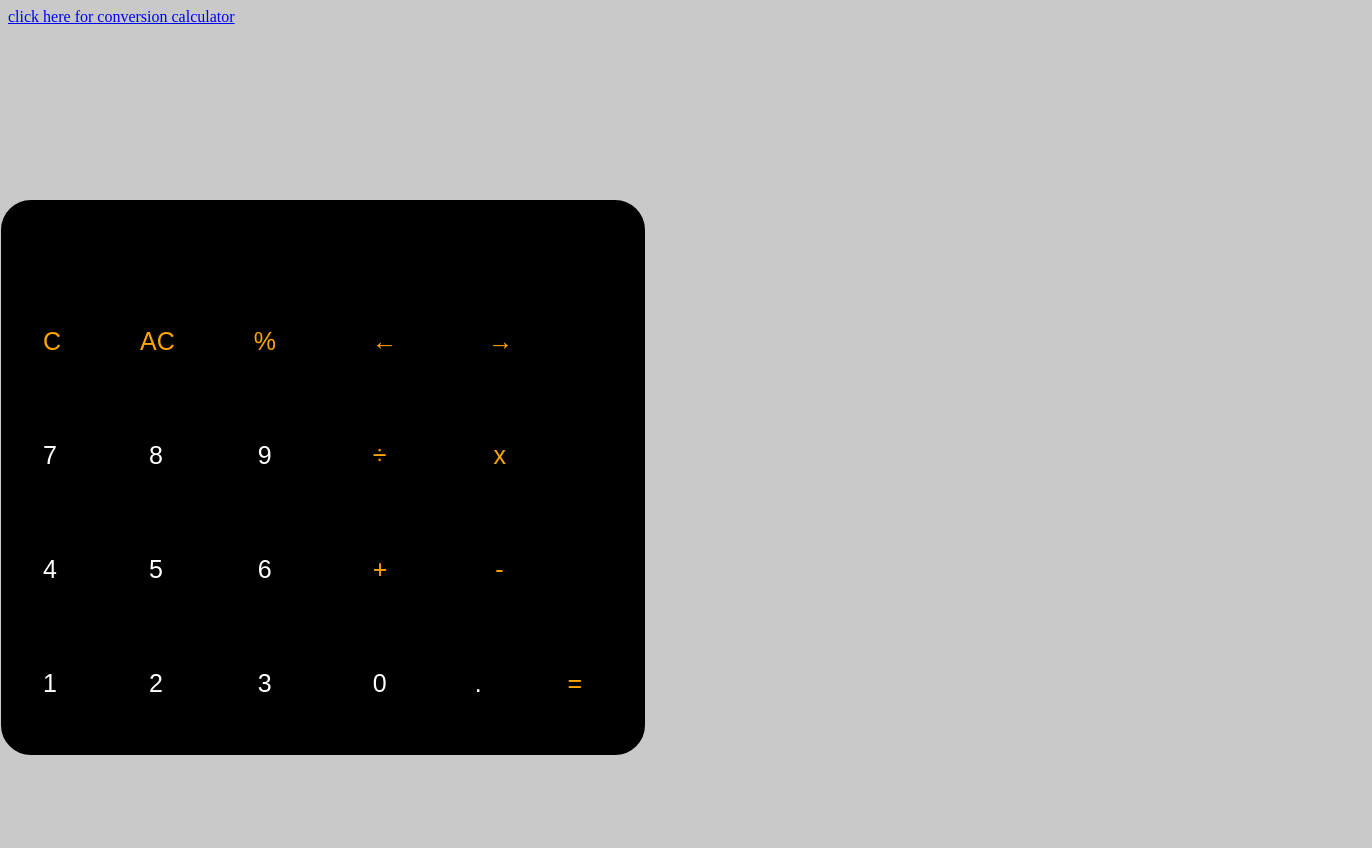
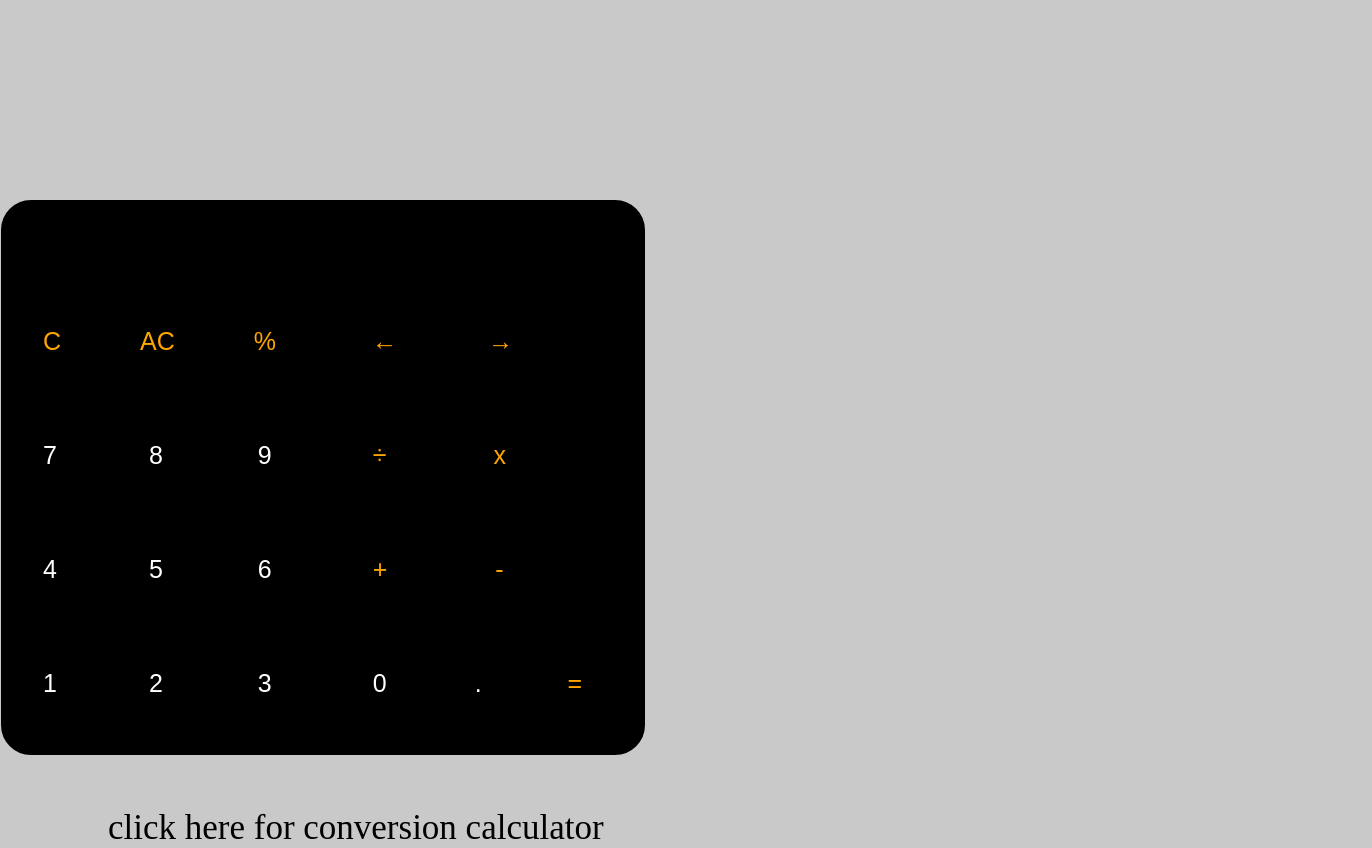
Before and after one commit to Himanshu073/calci555, a plain HTML site: page index.html in a window 1280 px wide. Shown: the whole page, 1372 px wide, since content can reach past the window. Before the commit the page ends 800 px from the top, so only its background shows below. Drawn offline with Linux system fonts and the light colour scheme.

Commit message:
Update enjoy.css

```diff
--- a/enjoy.css
+++ b/enjoy.css
@@ -124,6 +124,18 @@ button{
     }
 }
 
+#sec {
+    position: relative;
+    top: 800px;
+    left: 100px;
+}
+
+#cl {
+    font-size: 35px;
+    color: black;
+    text-decoration: solid;
+}
+
 @keyframes colorChange {
     0%   { background: gray; }
     25%  { background: white; }
```
